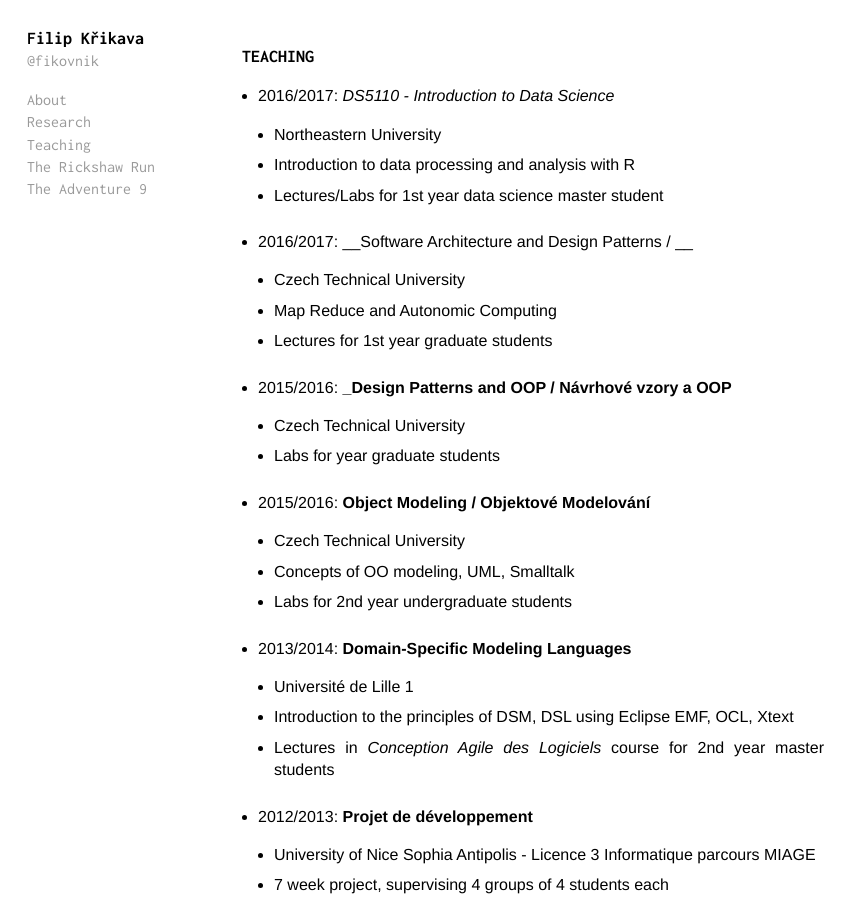
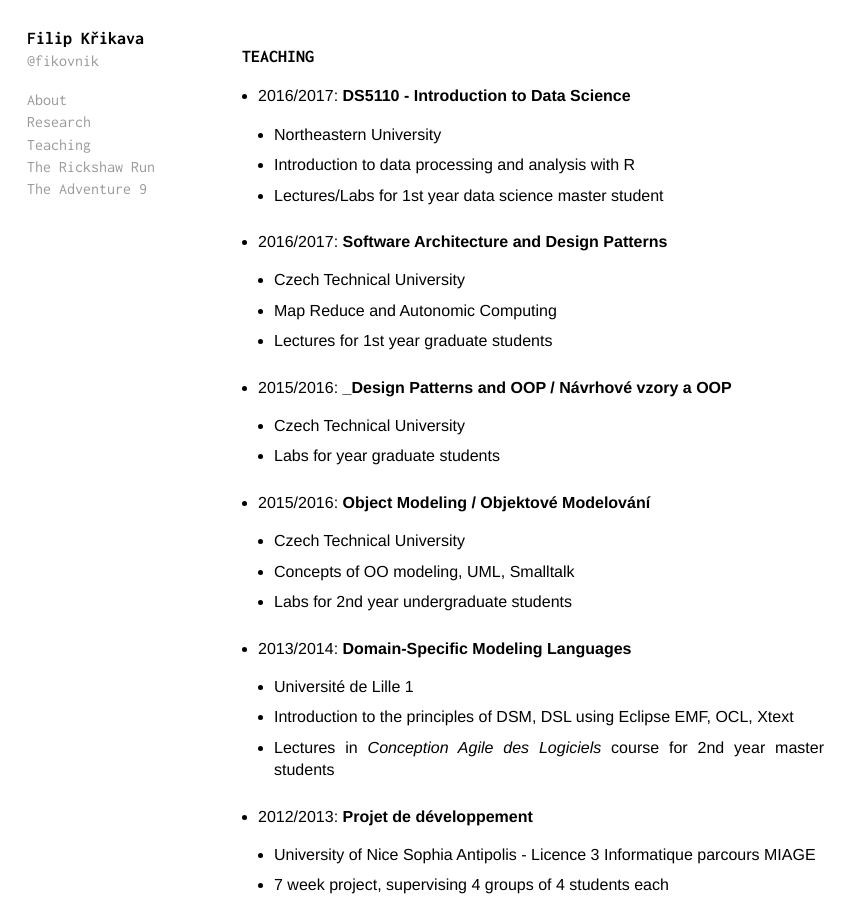
Before and after one commit to fikovnik/fikovnik.github.com, a Jekyll site: the page built from _posts/exhibit/0001-01-03-teaching.md, in a window 1280 px wide and 900 px high. Shown: the whole window, without its empty margins (0-860 px from the left). Built offline with Jekyll 4.4.1, drawn with Linux system fonts in a browser that asks for light colours.

Commit message:
Fixed formatting issues

```diff
--- a/_posts/exhibit/0001-01-03-teaching.md
+++ b/_posts/exhibit/0001-01-03-teaching.md
@@ -7,12 +7,12 @@
 title: Teaching
 ---
 
-* 2016/2017: _DS5110 - Introduction to Data Science_
+* 2016/2017: __DS5110 - Introduction to Data Science__
   - Northeastern University
   - Introduction to data processing and analysis with R
   - Lectures/Labs for 1st year data science master student
 
-* 2016/2017: __Software Architecture and Design Patterns / __
+* 2016/2017: __Software Architecture and Design Patterns__
   - Czech Technical University
   - Map Reduce and Autonomic Computing
   - Lectures for 1st year graduate students
```
